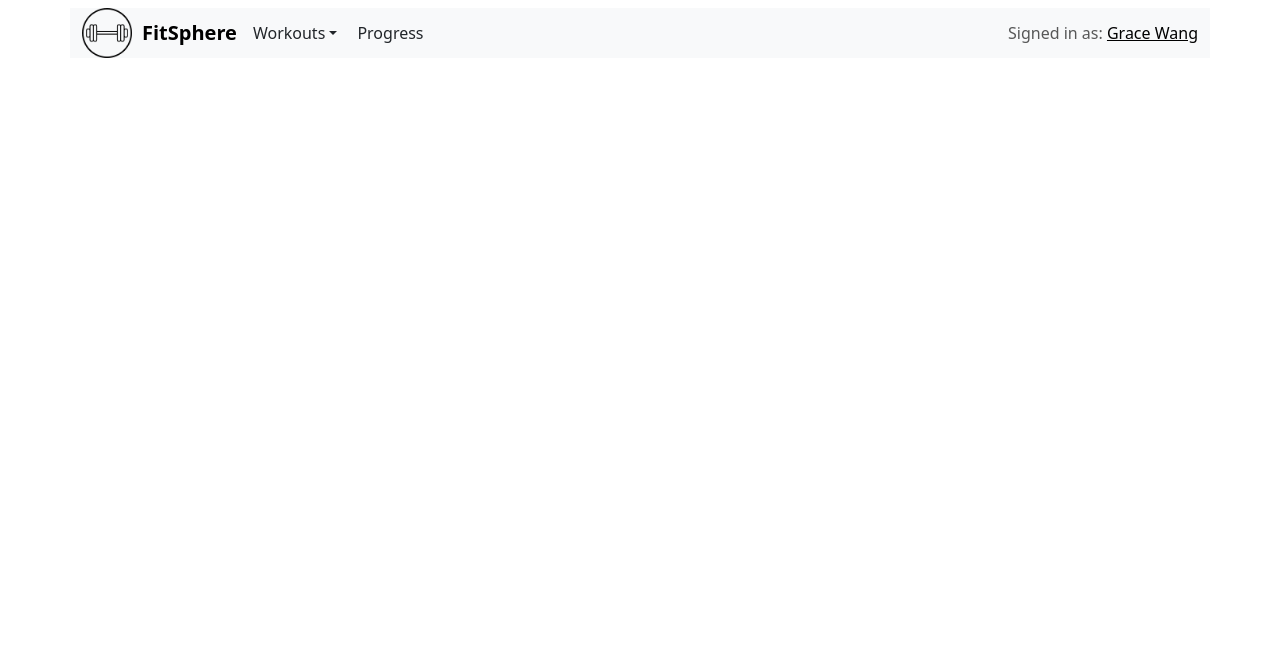
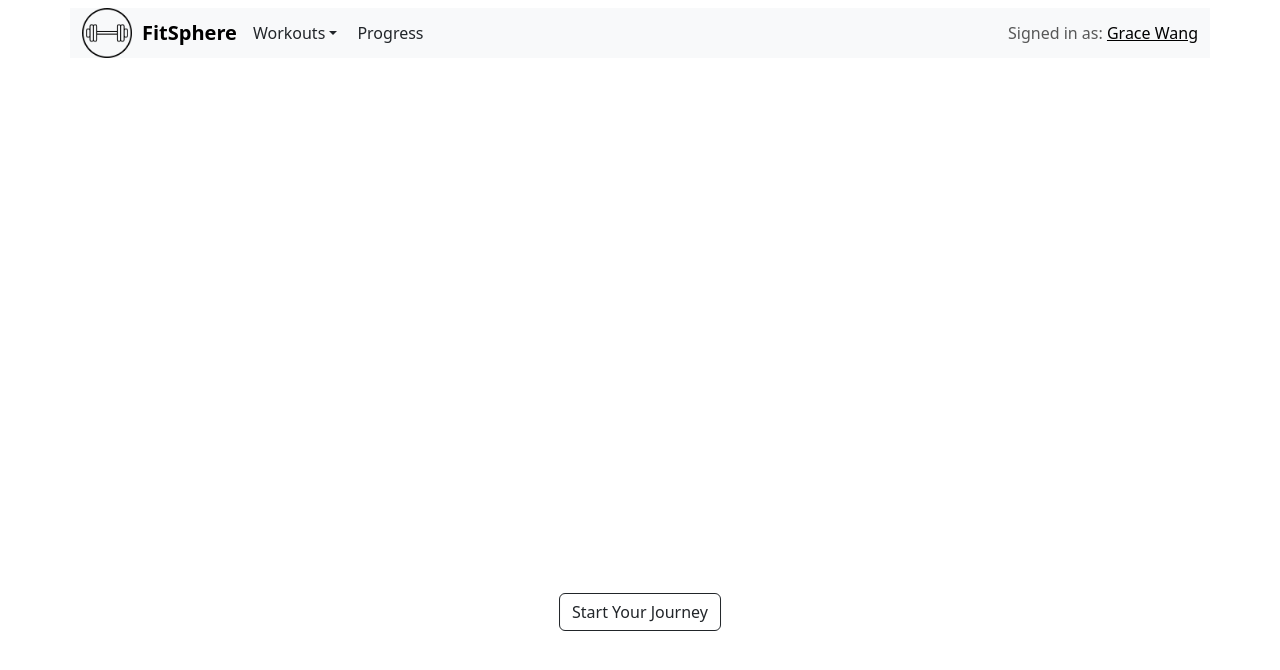
Before and after one commit to theobakshi12/FitSphere-4, a React (Create React App) app in the folder client/: page / in a window 1280 px wide. Shown: the top 670 px of the page. Built offline with nearby package versions, Linux system fonts and the light colour scheme.

Commit message:
added button

```diff
--- a/client/src/App.css
+++ b/client/src/App.css
@@ -11,3 +11,11 @@
 .workouts {
   margin-right: 20px;
 }
+
+.joinButton {
+  position: absolute;
+  bottom: 150px;
+  left: 50%;
+  -ms-transform: translate(-50%, -50%);
+  transform: translate(-50%, -50%);
+}
--- a/client/src/App.js
+++ b/client/src/App.js
@@ -1,39 +1,14 @@
-import logo from "./logo.svg";
 import "./App.css";
-import Button from '@mui/material/Button';
-import NavBar from "./components/navBar";
+import Button from "react-bootstrap/Button";
+import NavBar from "./components/NavBar";
 
 function App() {
   return (
     <div>
       <NavBar></NavBar>
-      {/* <StyledMenu
-        id="demo-customized-menu"
-        MenuListProps={{
-          "aria-labelledby": "demo-customized-button",
-        }}
-        anchorEl={anchorEl}
-        open={open}
-        onClose={handleClose}
-      >
-        <MenuItem onClick={handleClose} disableRipple>
-          <EditIcon />
-          Edit
-        </MenuItem>
-        <MenuItem onClick={handleClose} disableRipple>
-          <FileCopyIcon />
-          Duplicate
-        </MenuItem>
-        <Divider sx={{ my: 0.5 }} />
-        <MenuItem onClick={handleClose} disableRipple>
-          <ArchiveIcon />
-          Archive
-        </MenuItem>
-        <MenuItem onClick={handleClose} disableRipple>
-          <MoreHorizIcon />
-          More
-        </MenuItem>
-      </StyledMenu> */}
+      <div className="joinButton">
+        <Button variant="outline-dark">Start Your Journey</Button>{" "}
+      </div>
     </div>
   );
 }
```
